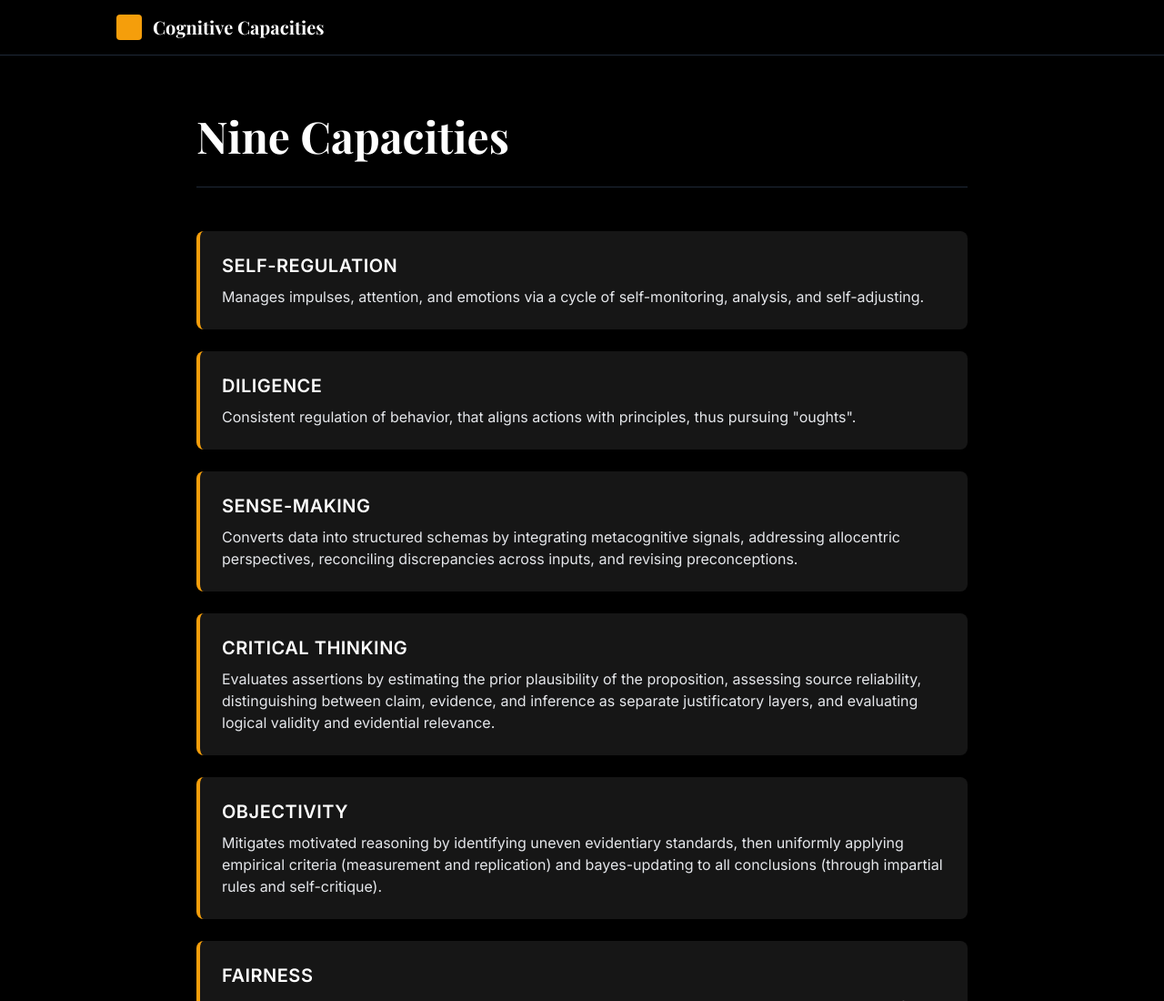
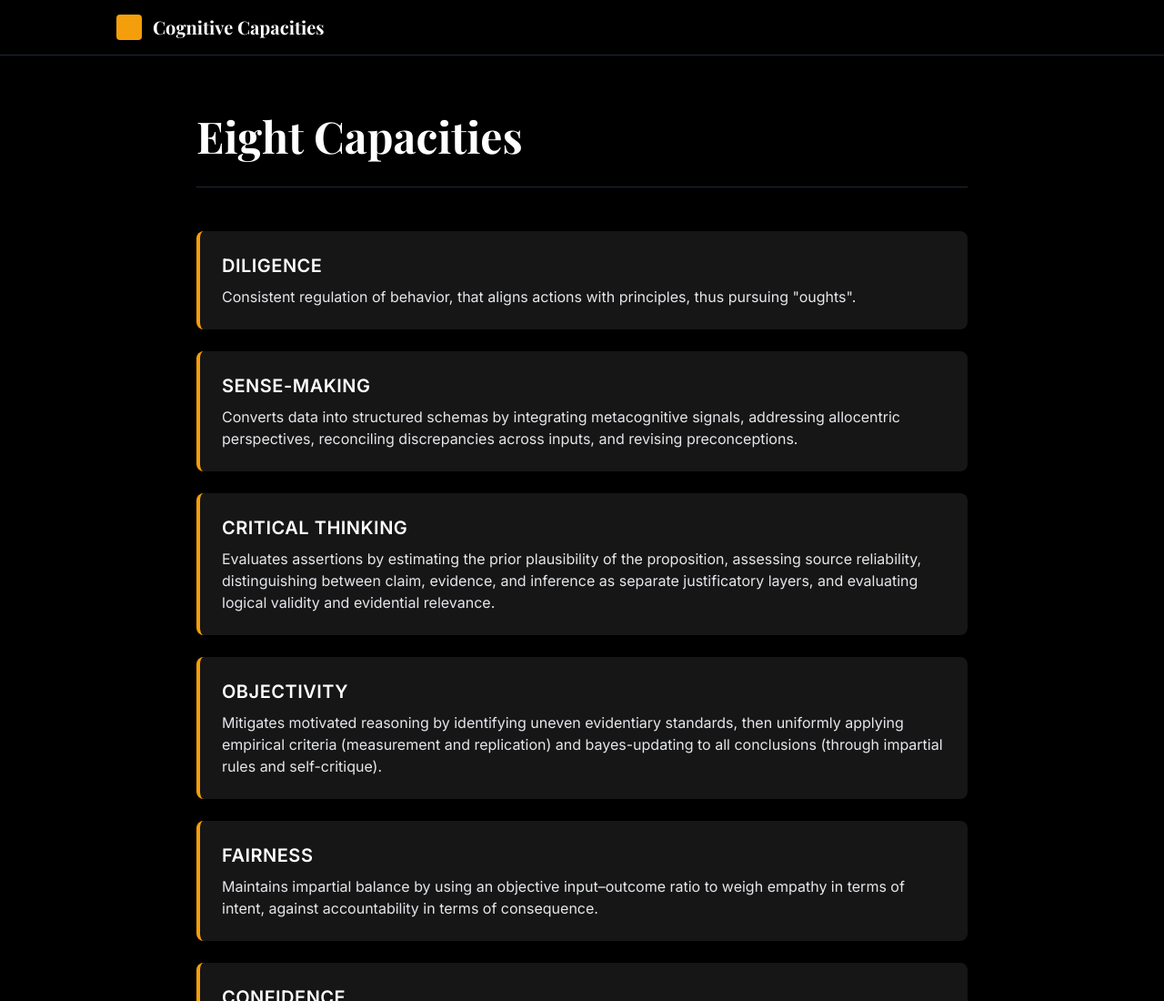
Before and after one commit to arthulian/cognition, a plain HTML site: page index.html in a window 1280 px wide. Shown: the top 1100 px of the page at 91% size. Drawn offline with nearby package versions, Linux system fonts and the light colour scheme.

Commit message:
Update index.html

```diff
--- a/index.html
+++ b/index.html
@@ -3,7 +3,7 @@
 <head>
     <meta charset="UTF-8">
     <meta name="viewport" content="width=device-width, initial-scale=1.0">
-    <title>Cognitive Capacities | Full Index</title>
+    <title>Cognitive Capacities</title>
 
     <link href="https://fonts.googleapis.com/css2?family=Playfair+Display:wght@700&family=Inter:wght@400;600&display=swap" rel="stylesheet">
     <script src="https://cdn.tailwindcss.com"></script>
@@ -52,15 +52,10 @@
 
     <main class="max-w-4xl mx-auto px-6 py-16">
         <header class="mb-12 border-b border-gray-800 pb-8">
-            <h1 class="text-5xl font-display font-bold text-white">Nine Capacities</h1>
+            <h1 class="text-5xl font-display font-bold text-white">Eight Capacities</h1>
         </header>
 
         <section>
-            <div class="definition-card">
-                <h3 class="text-xl font-bold text-white mb-2 uppercase tracking-wide">Self-Regulation</h3>
-                <p>Manages impulses, attention, and emotions via a cycle of self-monitoring, analysis, and self-adjusting.</p>
-            </div>
-
             <div class="definition-card">
                 <h3 class="text-xl font-bold text-white mb-2 uppercase tracking-wide">Diligence</h3>
                 <p>Consistent regulation of behavior, that aligns actions with principles, thus pursuing "oughts".</p>
```
